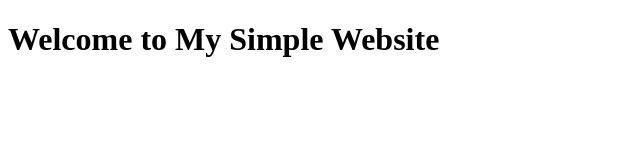
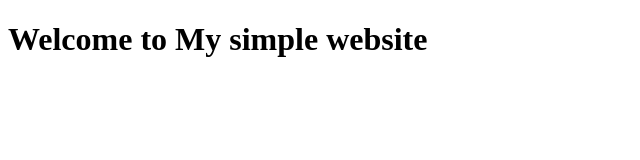
Before and after one commit to AyeshaS2707/DEMO_22, a plain HTML site: page docs/index.html in a window 1280 px wide. Shown: the whole page, without its empty margins (0-640 px from the left). Drawn offline with Linux system fonts and the light colour scheme.

Commit message:
Update index.html

```diff
--- a/docs/index.html
+++ b/docs/index.html
@@ -5,6 +5,6 @@
     <title>My simple website</title>
 </head>
 <body>
-<h1> Welcome to My Simple Website</h1>
+<h1> Welcome to My simple website</h1>
 </body>
 </html>
```
